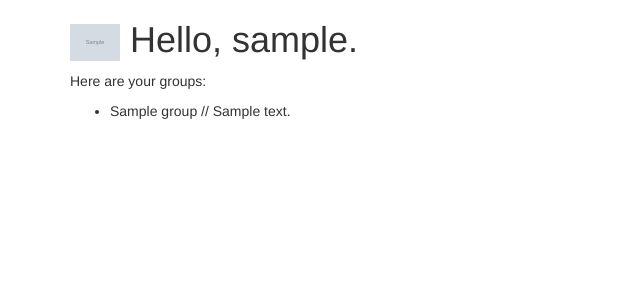
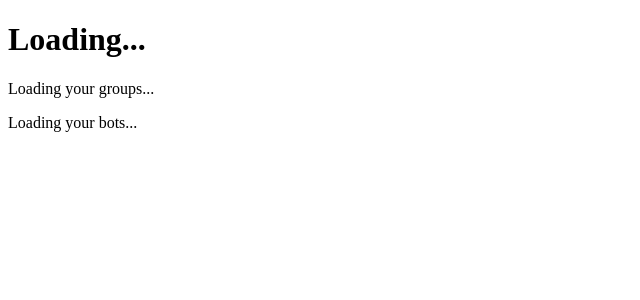
Before and after one commit to williamjacksn/groupmemail, a Flask app: template templates/groupme_list.html in a window 1280 px wide. Shown: the top 300 px of the page, without its empty margins (0-640 px from the left). Run offline with Flask 2, Linux system fonts and the light colour scheme; the template is opened without the code that fills it: most values are stand-ins (such as "Sample title", 1, 10 or a date in 2020); grey boxes marked "Sample" are stand-in pictures; some libraries are stand-ins or nearby versions.

Commit message:
Convert to AJAX

```diff
--- a/services.py
+++ b/services.py
@@ -1,8 +1,8 @@
 import os
+import postmark
 import requests
 
 from flask import abort, Flask, render_template, request
-from postmark import PMMail
 
 app = Flask(__name__)
 app.debug = True
@@ -17,20 +17,9 @@ EMAIL_TARGET = os.environ.get(u'EMAIL_TARGET')
 def groupme_index():
     if u'access_token' not in request.args:
         return render_template(u'groupme_index.html', cid=GROUPME_CLIENT_ID)
-
     template_vars = dict()
     token = request.args.get(u'access_token')
-    url = u'https://api.groupme.com/v3/users/me'
-    params = {u'token': token}
-    u = requests.get(url, params=params)
-    user = u.json().get(u'response')
-    template_vars[u'username'] = user.get(u'name')
-    template_vars[u'user_img'] = user.get(u'image_url')
-
-    url = u'https://api.groupme.com/v3/groups'
-    g = requests.get(url, params=params)
-    template_vars[u'groups'] = g.json().get(u'response')
-
+    template_vars[u'token'] = token
     return render_template(u'groupme_list.html', **template_vars)
 
 @app.route(u'/groupme/new_message', methods=[u'POST'])
@@ -59,7 +48,7 @@ def groupme_new_message():
 
     a_tag = u'<a href="https://app.groupme.com/chats">Go to GroupMe</a>'
     email_body = u'{}\n\n<p>{}</p>'.format(email_body, a_tag)
-    m = PMMail(
+    m = postmark.PMMail(
         api_key=POSTMARK_API_KEY,
         subject=u'New message in {}'.format(group_name),
         sender=EMAIL_SENDER,
--- /dev/null
+++ b/static/groupme_list.js
@@ -0,0 +1,76 @@
+var GROUPME_AUTH_TOKEN = "";
+var metas = document.getElementsByTagName("meta");
+
+for (i = 0; i < metas.length; i++) {
+    if (metas.item(i).getAttribute("name") == "groupme_auth_token") {
+        GROUPME_AUTH_TOKEN = metas.item(i).getAttribute("content");
+    }
+}
+
+function groupme_users_me_callback() {
+    var resp = JSON.parse(this.responseText).response;
+    var img_src = resp.image_url;
+    var img_el = document.createElement("img");
+    img_el.setAttribute("src", img_src);
+    img_el.setAttribute("width", "40");
+
+    var text = "Hello, " + resp.name + ".";
+    var name_txt = document.createTextNode(text);
+
+    h1_el = document.getElementsByTagName("h1").item(0);
+    h1_el.textContent = "";
+    h1_el.appendChild(img_el);
+    h1_el.appendChild(name_txt);
+}
+
+function groupme_groups_callback() {
+    var resp = JSON.parse(this.responseText).response;
+    var group_p = document.getElementById("group_p");
+    if (resp.length == 0) {
+        group_p.innerText = "No groups found.";
+    } else {
+        group_p.innerText = "Here are your groups:";
+    }
+    var group_list = document.getElementById("group_list");
+    for (i = 0; i < resp.length; i++) {
+        var group = resp[i];
+        var li_el = document.createElement("li");
+        li_el.innerText = group.name;
+        group_list.appendChild(li_el);
+    }
+}
+
+function groupme_bots_callback() {
+    var resp = JSON.parse(this.responseText).response;
+    var bot_p = document.getElementById("bot_p");
+    if (resp.length == 0) {
+        bot_p.innerText = "No bots found.";
+    } else {
+        bot_p.innerText = "Here are your bots:";
+    }
+    var bot_list = document.getElementById("bot_list");
+    for (i = 0; i < resp.length; i++) {
+        var bot = resp[i];
+        var li_el = document.createElement("li");
+        li_el.innerText = bot.name + " on " + bot.group_name;
+        bot_list.appendChild(li_el)
+    }
+}
+
+var xhr_users_me = new XMLHttpRequest();
+xhr_users_me.onload = groupme_users_me_callback;
+var url = "https://api.groupme.com/v3/users/me?token=" + GROUPME_AUTH_TOKEN;
+xhr_users_me.open("get", url);
+xhr_users_me.send();
+
+var xhr_groups = new XMLHttpRequest();
+xhr_groups.onload = groupme_groups_callback;
+url = "https://api.groupme.com/v3/groups?token=" + GROUPME_AUTH_TOKEN;
+xhr_groups.open("get", url);
+xhr_groups.send();
+
+var xhr_bots = new XMLHttpRequest();
+xhr_bots.onload = groupme_bots_callback;
+url = "https://api.groupme.com/v3/bots?token=" + GROUPME_AUTH_TOKEN;
+xhr_bots.open("get", url);
+xhr_bots.send();
--- a/templates/groupme_index.html
+++ b/templates/groupme_index.html
@@ -3,14 +3,10 @@
     <head>
         <title>GroupMemail</title>
         <meta name="viewport" content="width=device-width, initial-scale=1.0">
-        <link href="//netdna.bootstrapcdn.com/bootstrap/3.0.0/css/bootstrap.min.css" rel="stylesheet" media="screen">
-        <link href="//netdna.bootstrapcdn.com/bootstrap/3.0.0/css/bootstrap-theme.min.css" rel="stylesheet">
     </head>
     <body>
-        <div class="container">
+        <div>
             <h1><a href="https://api.groupme.com/oauth/authorize?client_id={{ cid }}">Click here to log on with your GroupMe account.</a></h1>
         </div>
-        <script src="//code.jquery.com/jquery.js"></script>
-        <script src="//netdna.bootstrapcdn.com/bootstrap/3.0.0/js/bootstrap.min.js"></script>
     </body>
 </html>
--- a/templates/groupme_list.html
+++ b/templates/groupme_list.html
@@ -3,20 +3,17 @@
     <head>
         <title>GroupMemail</title>
         <meta name="viewport" content="width=device-width, initial-scale=1.0">
-        <link href="//netdna.bootstrapcdn.com/bootstrap/3.0.0/css/bootstrap.min.css" rel="stylesheet" media="screen">
-        <link href="//netdna.bootstrapcdn.com/bootstrap/3.0.0/css/bootstrap-theme.min.css" rel="stylesheet">
+        <meta name="groupme_auth_token" content="{{ token }}">
     </head>
     <body>
-        <div class="container">
-            <h1><img width="50" src="{{ user_img }}"> Hello, {{ username }}.</h1>
-            <p>Here are your groups:</p>
-            <ul>
-            {% for group in groups %}
-                <li>{{ group.name }} // {{ group.description }}</li>
-            {% endfor %}
-            </ul>
+        <div>
+            <h1>Loading...</h1>
+            <p id="group_p">Loading your groups...</p>
+            <ul id="group_list"></ul>
+
+            <p id="bot_p">Loading your bots...</p>
+            <ul id="bot_list"></ul>
         </div>
-        <script src="//code.jquery.com/jquery.js"></script>
-        <script src="//netdna.bootstrapcdn.com/bootstrap/3.0.0/js/bootstrap.min.js"></script>
+        <script type="text/javascript" src="{{ url_for('static', filename='groupme_list.js') }}"></script>
     </body>
 </html>
```
